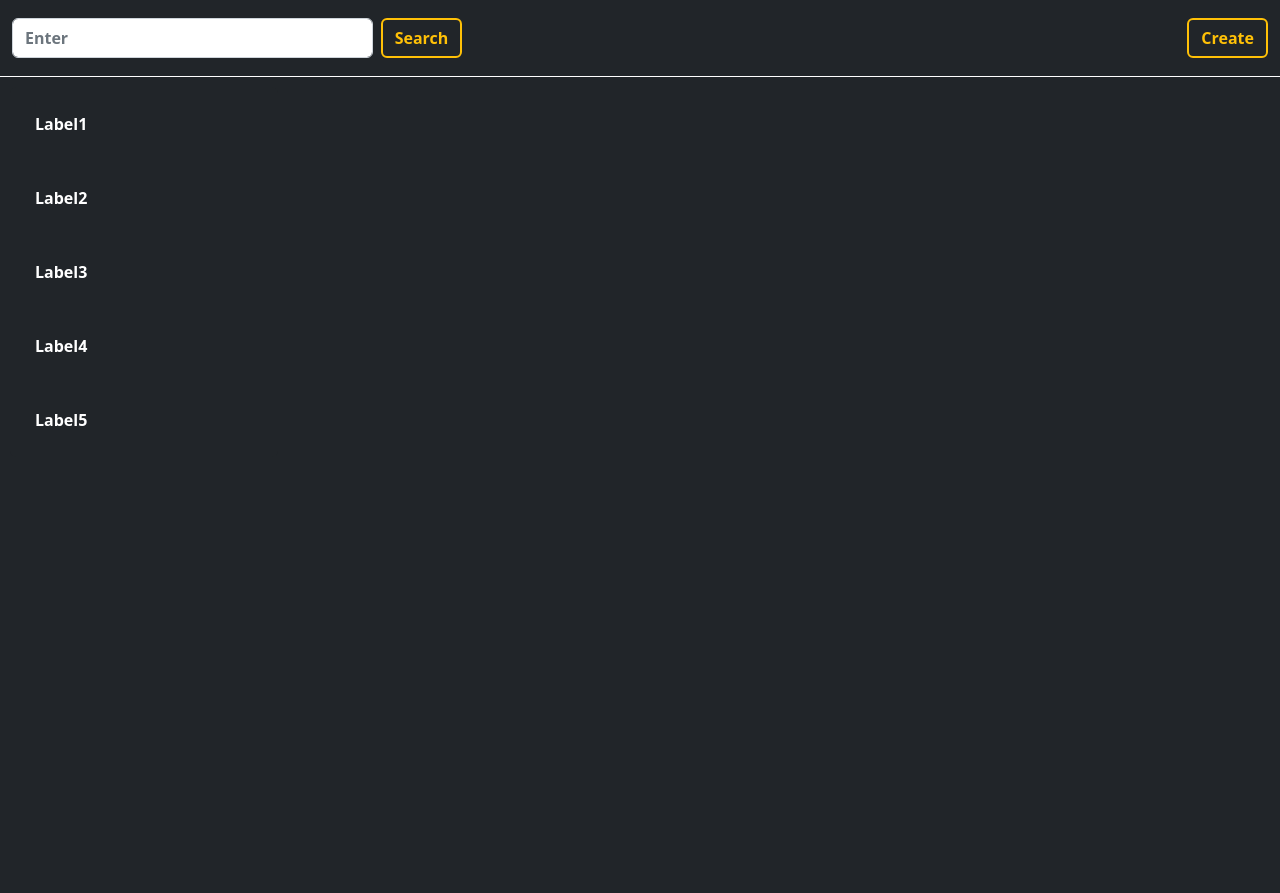
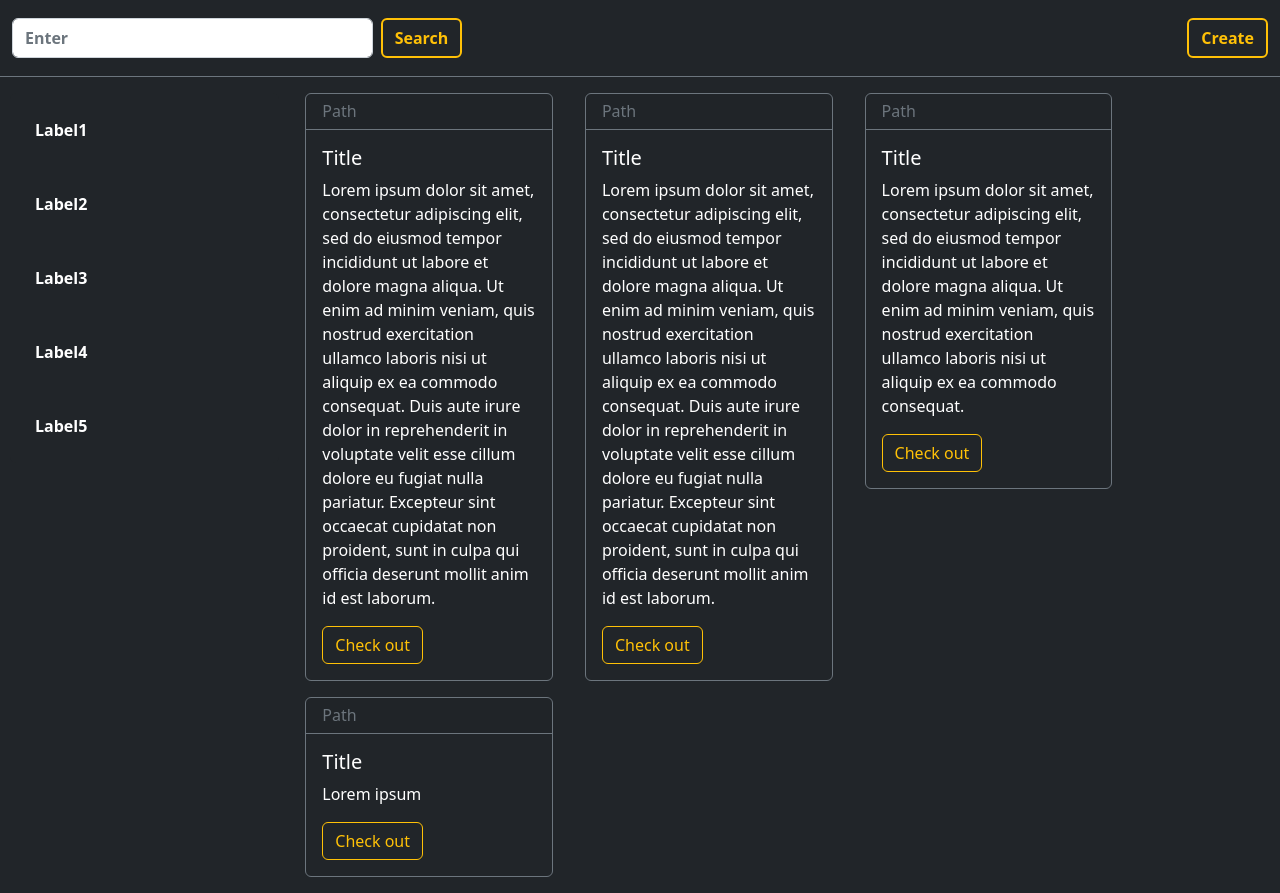
Before and after one commit to am1rfy/itcode, a Vue app: page / in a window 1280 px wide. Before the commit the page ends 800 px from the top, so only its background shows below. Built offline with nearby package versions, Linux system fonts and the light colour scheme.

Commit message:
#4 - Добавлен компонент карточек (пока только записей) и сделаны небольшие фиксы

```diff
--- a/src/App.vue
+++ b/src/App.vue
@@ -1,23 +1,28 @@
 <template>
-  <div id="app">
     <HeaderComponent/>
-    <LabelsBar/>
-  </div>
+    <div class="main-container">
+      <LabelsBar/>
+      <CardsContainer/>
+    </div>
 </template>
 
 <script>
 import HeaderComponent from './components/HeaderComponent.vue'
 import LabelsBar from './components/LabelsBar.vue'
+import CardsContainer from './components/CardsContainer.vue'
 
 export default {
   name: 'App',
   components: {
     HeaderComponent,
-    LabelsBar
+    LabelsBar,
+    CardsContainer
   }
 }
 </script>
 
 <style>
-
+  .main-container {
+    margin-top: 16px;
+  }
 </style>
--- /dev/null
+++ b/src/components/CardsContainer.vue
@@ -0,0 +1,64 @@
+<template>
+  <div class="cards-container">
+    <div class="card bg-dark">
+      <h6 class="card-header">Path</h6>
+      <div class="card-body">
+        <h5 class="card-title">Title</h5>
+        <p class="card-text">Lorem ipsum dolor sit amet, consectetur adipiscing elit, sed do eiusmod tempor incididunt ut labore et dolore magna aliqua. Ut enim ad minim veniam, quis nostrud exercitation ullamco laboris nisi ut aliquip ex ea commodo consequat. Duis aute irure dolor in reprehenderit in voluptate velit esse cillum dolore eu fugiat nulla pariatur. Excepteur sint occaecat cupidatat non proident, sunt in culpa qui officia deserunt mollit anim id est laborum.</p>
+        <a href="#" class="btn btn-outline-warning">Check out</a>
+      </div>
+    </div>
+    <div class="card bg-dark">
+      <h6 class="card-header">Path</h6>
+      <div class="card-body">
+        <h5 class="card-title">Title</h5>
+        <p class="card-text">Lorem ipsum dolor sit amet, consectetur adipiscing elit, sed do eiusmod tempor incididunt ut labore et dolore magna aliqua. Ut enim ad minim veniam, quis nostrud exercitation ullamco laboris nisi ut aliquip ex ea commodo consequat. Duis aute irure dolor in reprehenderit in voluptate velit esse cillum dolore eu fugiat nulla pariatur. Excepteur sint occaecat cupidatat non proident, sunt in culpa qui officia deserunt mollit anim id est laborum.</p>
+        <a href="#" class="btn btn-outline-warning">Check out</a>
+      </div>
+    </div>
+    <div class="card bg-dark">
+      <h6 class="card-header">Path</h6>
+      <div class="card-body">
+        <h5 class="card-title">Title</h5>
+        <p class="card-text">Lorem ipsum dolor sit amet, consectetur adipiscing elit, sed do eiusmod tempor incididunt ut labore et dolore magna aliqua. Ut enim ad minim veniam, quis nostrud exercitation ullamco laboris nisi ut aliquip ex ea commodo consequat.</p>
+        <a href="#" class="btn btn-outline-warning">Check out</a>
+      </div>
+    </div>
+    <div class="card bg-dark">
+      <h6 class="card-header">Path</h6>
+      <div class="card-body">
+        <h5 class="card-title">Title</h5>
+        <p class="card-text">Lorem ipsum</p>
+        <a href="#" class="btn btn-outline-warning">Check out</a>
+      </div>
+    </div>
+  </div>
+</template>
+
+<script>
+export default {
+  name: "NotesContainer"
+}
+</script>
+
+<style scoped>
+  .cards-container {
+    margin-left: 5vh;
+    display: flex;
+    flex-wrap: wrap;
+  }
+  .card {
+    flex: 0 1 25%;
+    margin: 0 16px 16px 16px;
+
+    height: fit-content;
+    width: fit-content;
+
+    border-color: var(--bs-gray-600);
+    color: white;
+  }
+  .card > .card-header {
+    border-color: var(--bs-gray-600);
+    color: var(--bs-gray-600);
+  }
+</style>
--- a/src/components/HeaderComponent.vue
+++ b/src/components/HeaderComponent.vue
@@ -23,7 +23,7 @@ export default {
 
 <style scoped>
   .navbar {
-    border-bottom: solid 1px white;
+    border-bottom: solid 1px var(--bs-gray-600);
   }
   .container-fluid > *{
     margin: 10px 0 10px 0;
--- a/src/components/LabelsBar.vue
+++ b/src/components/LabelsBar.vue
@@ -23,14 +23,18 @@ export default {
 
 <style scoped>
   .side-bar {
-    padding: 10px;
-    width: 22.5%;
+    padding: 0 10px 0 10px;
+    width: 22.6%;
+
+    float: left;
   }
   .list-group-item {
     padding: 25px;
     border: none;
+
     background-color: var(--bs-body-color);
     color: white;
+
     font-weight: bolder;
     cursor: pointer;
   }
```
